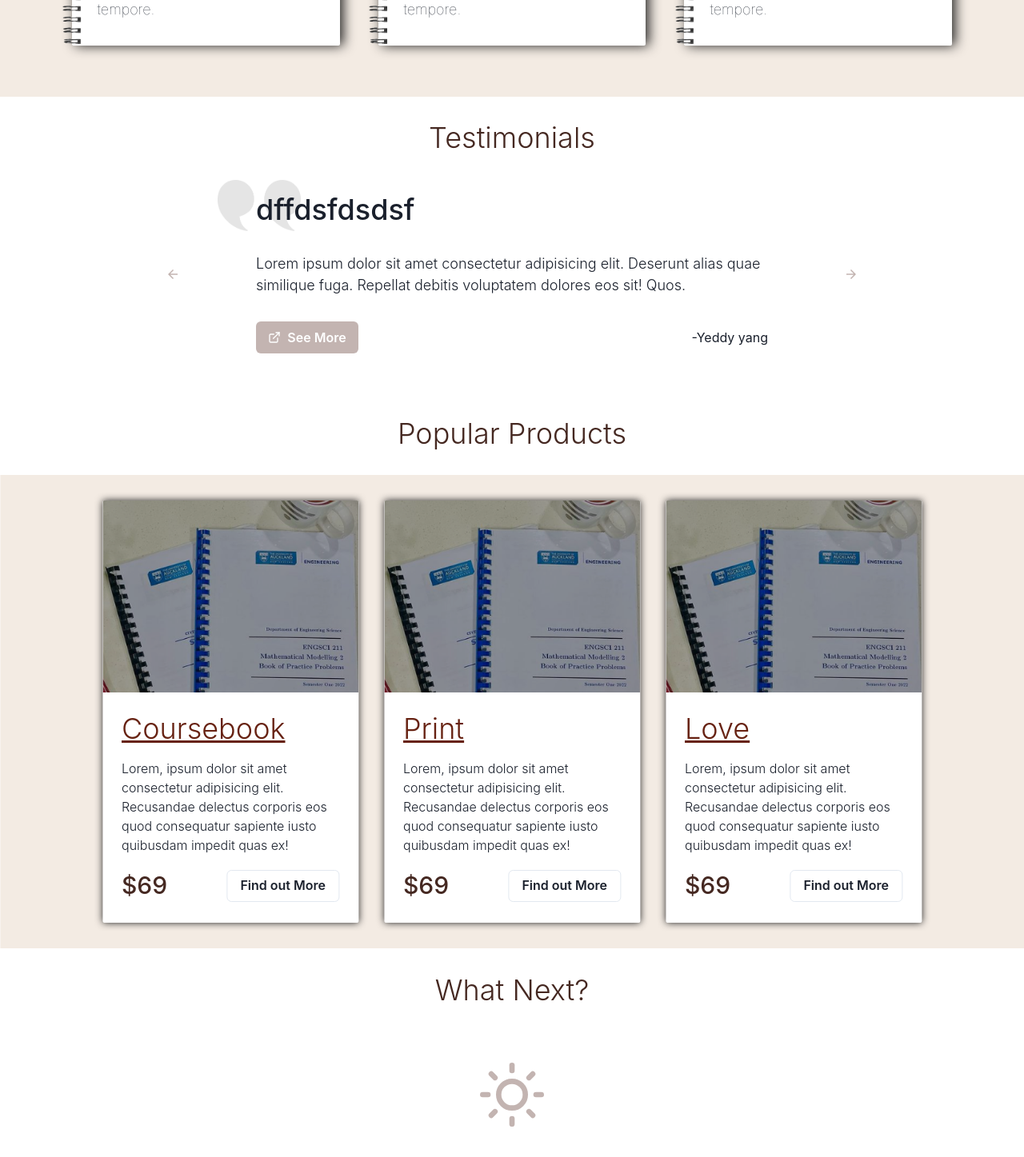
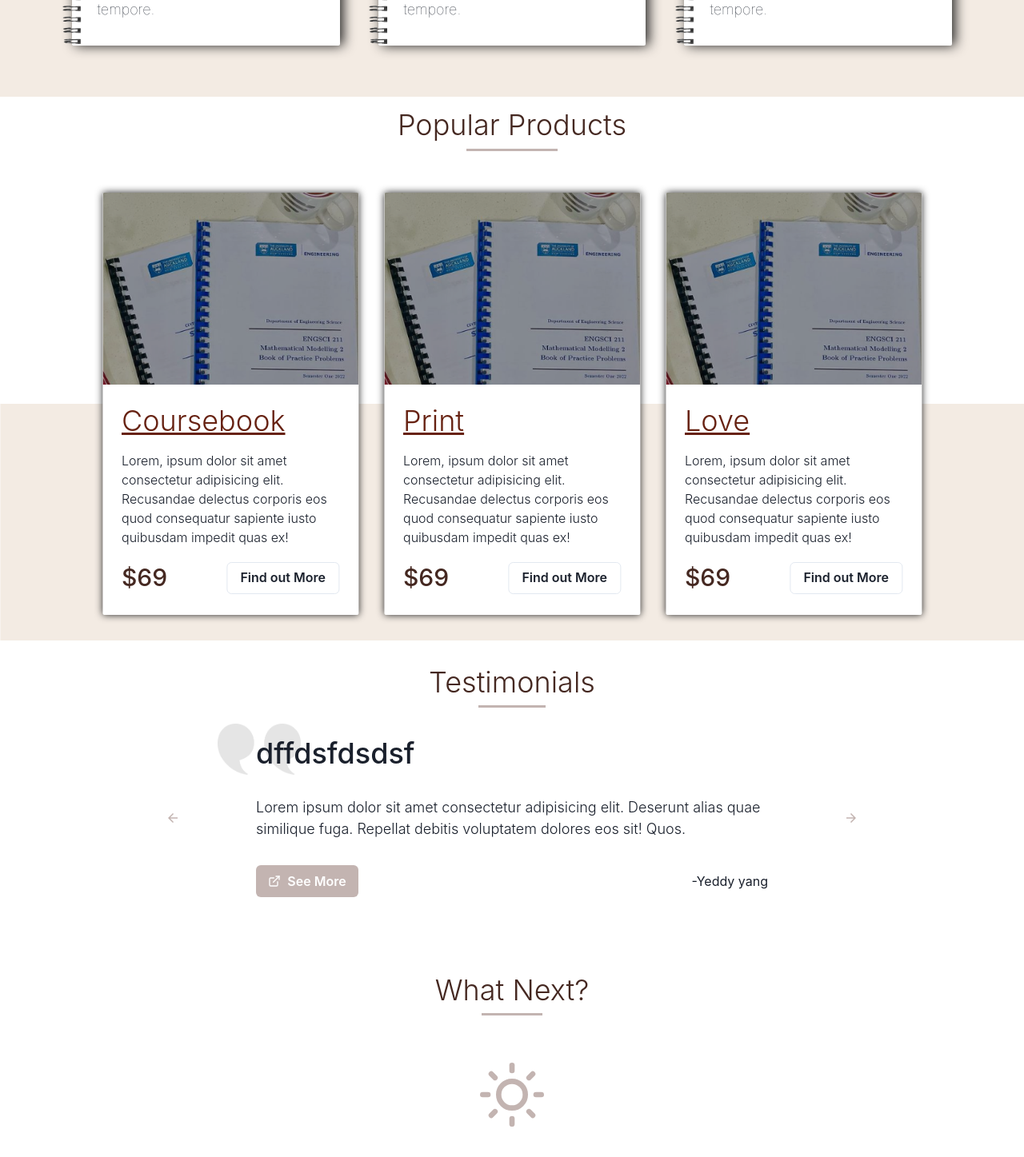
Before and after one commit to choden-dev/PrimalPrinting, a Next.js app: page / in a window 1280 px wide. Shown: the part 1207-2654 px from the top of the page at 80% size. Built offline with nearby package versions, Linux system fonts and the light colour scheme.

Commit message:
changed front page styling

```diff
--- a/components/productdiv/ProductDiv.tsx
+++ b/components/productdiv/ProductDiv.tsx
@@ -23,9 +23,10 @@ export default function ProductDiv({ }: Props) {
             display="flex"
             gap="2rem"
             justifyContent="center"
-            backgroundColor="brown.100"
+            position="relative"
             padding="2rem"
             flexWrap="wrap" >
+            <Box position="absolute" width="100%" bg="brown.100" height="50%" bottom="0" />
             {products.map((item, index) => {
                 return <ProductCard key={item.title} productName={item.title} productPrice={item.price} productDescription={item.description} image={item.image} />
             })}
--- a/components/sectionheading/SectionHeading.tsx
+++ b/components/sectionheading/SectionHeading.tsx
@@ -1,5 +1,6 @@
 import {
-    Heading
+    Heading,
+    Box
 } from '@chakra-ui/react'
 type Props = {
     text: string;
@@ -12,11 +13,13 @@ export default function SectionHeading({ text }: Props) {
 
             z-index="998"
             fontWeight="300"
-            padding="0 1rem"
             color="brown.900"
-            position="absolute"
+            position="relative"
 
         >
+            <Box justifyContent="center" display="flex" width="100%" height="3px" bottom="-10px" position="absolute" >
+                <Box bg="brown.200" width="40%"></Box>
+            </Box>
             {text}
         </Heading>
     )
--- a/components/testimonialcard/TestimonialCard.tsx
+++ b/components/testimonialcard/TestimonialCard.tsx
@@ -25,6 +25,7 @@ export default function TestimonialCard({ toDisplay }: Props) {
             padding="0 1rem"
             borderColor="brown.900"
             position="relative"
+            zIndex="999"
         >
             <Box
                 padding={{ base: "1rem", lg: "1rem 4rem" }}
--- a/pages/index.tsx
+++ b/pages/index.tsx
@@ -72,31 +72,16 @@ const Home: NextPage = () => {
         <Box
           marginTop="3rem"
           width="100vw"
-          backgroundColor="brown.100"
           display="flex"
           justifyContent="center"
           padding="4rem 7%"
+          position="relative"
         >
+          <Box position="absolute" bg="brown.100" width="100%" height="50%" bottom="0" />
+
           <DescriptionDiv />
         </Box>
       </Box>
-      <Box
-        minHeight="16rem"
-        marginTop="3rem"
-        display="flex"
-        flexDir="column"
-        justifyContent="center"
-      >
-        <Box className="secheading">
-          <SectionHeading text={"Testimonials"} />
-        </Box>
-        <Box display="flex"
-          alignItems="center"
-          margin="auto">
-          <TestimonialDiv />
-        </Box>
-      </Box>
-
       <Box
         display="flex"
         width="100%"
@@ -112,6 +97,25 @@ const Home: NextPage = () => {
         <ProductDiv />
 
       </Box>
+
+      <Box
+        minHeight="16rem"
+        marginTop="3rem"
+        display="flex"
+        flexDir="column"
+        justifyContent="center"
+      >
+        <Box className="secheading">
+          <SectionHeading text={"Testimonials"} />
+        </Box>
+        <Box display="flex"
+          alignItems="center"
+          margin="auto"
+          position="relative">
+          <TestimonialDiv />
+        </Box>
+      </Box>
+
       <Box
         marginTop="3rem">
         <Box className="secheading">
```
